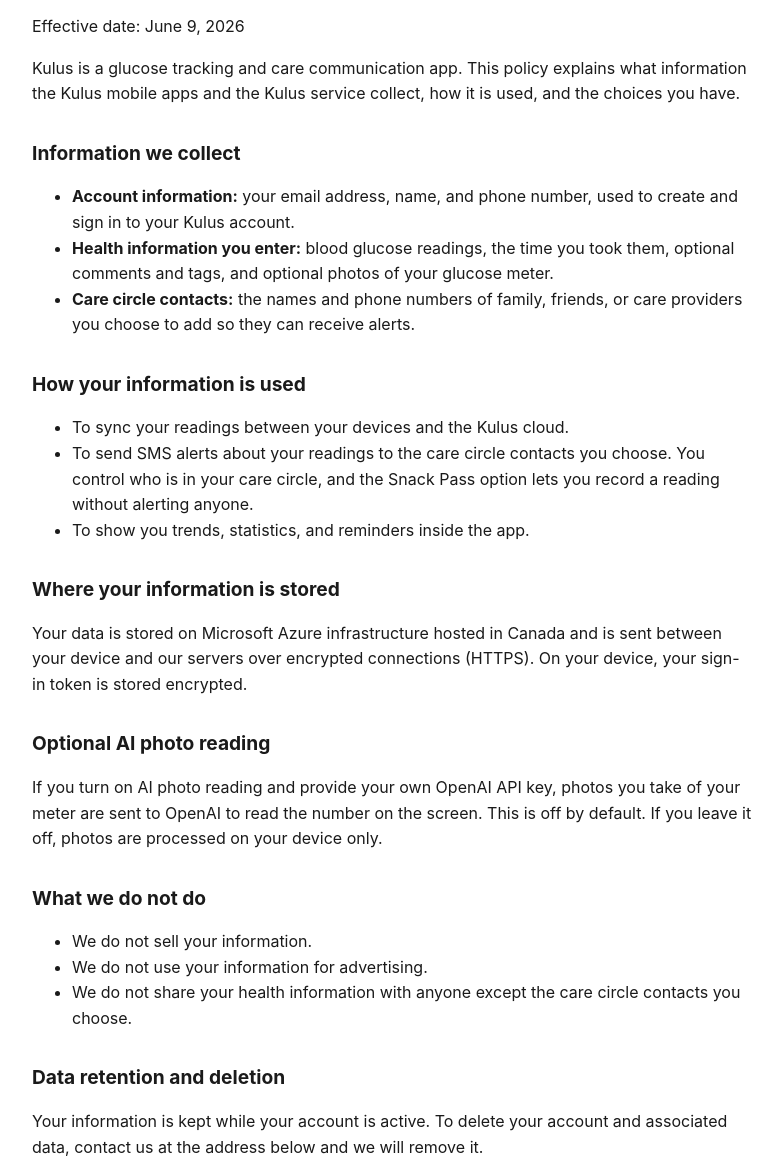
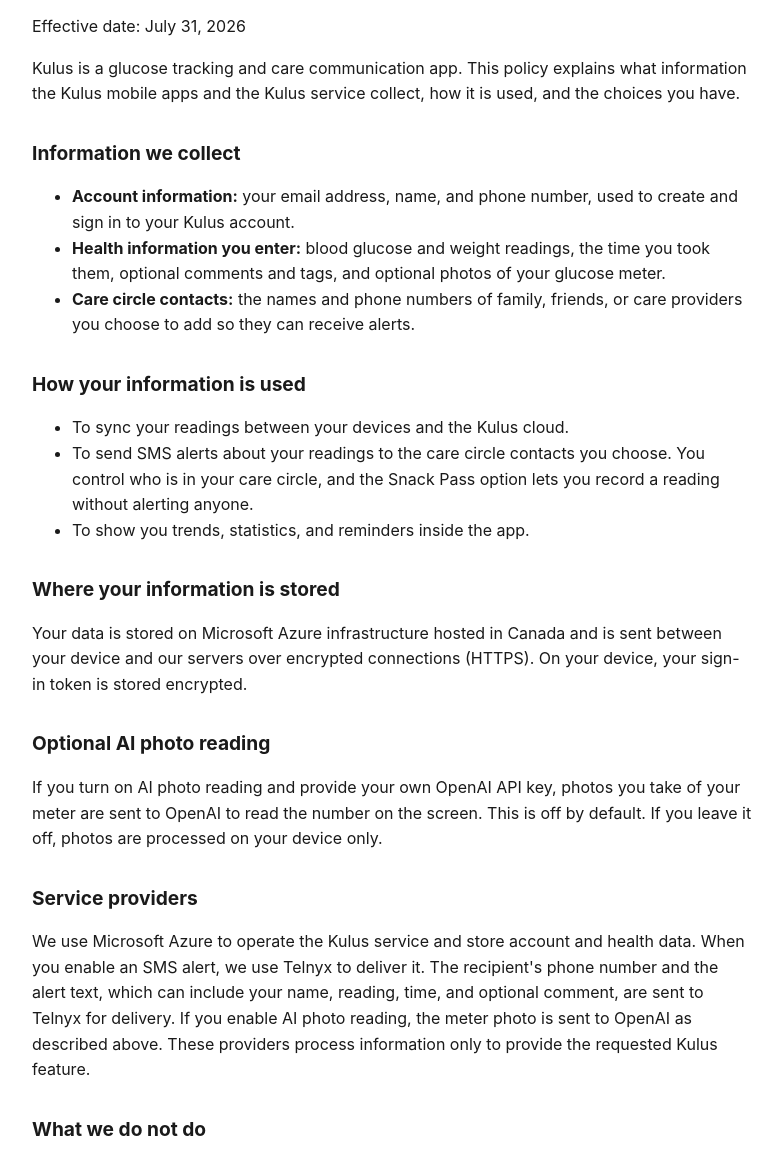
Before and after one commit to jlmalone/kulus-legal, a plain HTML site: page privacy.html in a window 1280 px wide. Shown: the part 85-1242 px from the top of the page, without its empty margins (248-1030 px from the left). Drawn offline with Linux system fonts and the light colour scheme.

Commit message:
Disclose health data service providers

```diff
--- a/privacy.html
+++ b/privacy.html
@@ -19,7 +19,7 @@
   <a class="skip-link" href="#policy">Skip to privacy policy</a>
   <main id="policy">
   <h1>Kulus Privacy Policy</h1>
-  <p>Effective date: June 9, 2026</p>
+  <p>Effective date: July 31, 2026</p>
 
   <p>Kulus is a glucose tracking and care communication app. This policy explains what
   information the Kulus mobile apps and the Kulus service collect, how it is used, and the
@@ -29,8 +29,9 @@
   <ul>
     <li><strong>Account information:</strong> your email address, name, and phone number,
         used to create and sign in to your Kulus account.</li>
-    <li><strong>Health information you enter:</strong> blood glucose readings, the time you
-        took them, optional comments and tags, and optional photos of your glucose meter.</li>
+    <li><strong>Health information you enter:</strong> blood glucose and weight readings, the
+        time you took them, optional comments and tags, and optional photos of your glucose
+        meter.</li>
     <li><strong>Care circle contacts:</strong> the names and phone numbers of family,
         friends, or care providers you choose to add so they can receive alerts.</li>
   </ul>
@@ -54,12 +55,20 @@
   of your meter are sent to OpenAI to read the number on the screen. This is off by
   default. If you leave it off, photos are processed on your device only.</p>
 
+  <h2>Service providers</h2>
+  <p>We use Microsoft Azure to operate the Kulus service and store account and health data.
+  When you enable an SMS alert, we use Telnyx to deliver it. The recipient's phone number
+  and the alert text, which can include your name, reading, time, and optional comment, are
+  sent to Telnyx for delivery. If you enable AI photo reading, the meter photo is sent to
+  OpenAI as described above. These providers process information only to provide the
+  requested Kulus feature.</p>
+
   <h2>What we do not do</h2>
   <ul>
     <li>We do not sell your information.</li>
     <li>We do not use your information for advertising.</li>
-    <li>We do not share your health information with anyone except the care circle
-        contacts you choose.</li>
+    <li>We do not disclose your health information except to operate the service as
+        described in this policy and to the care circle contacts you choose.</li>
   </ul>
 
   <h2>Data retention and deletion</h2>
```
